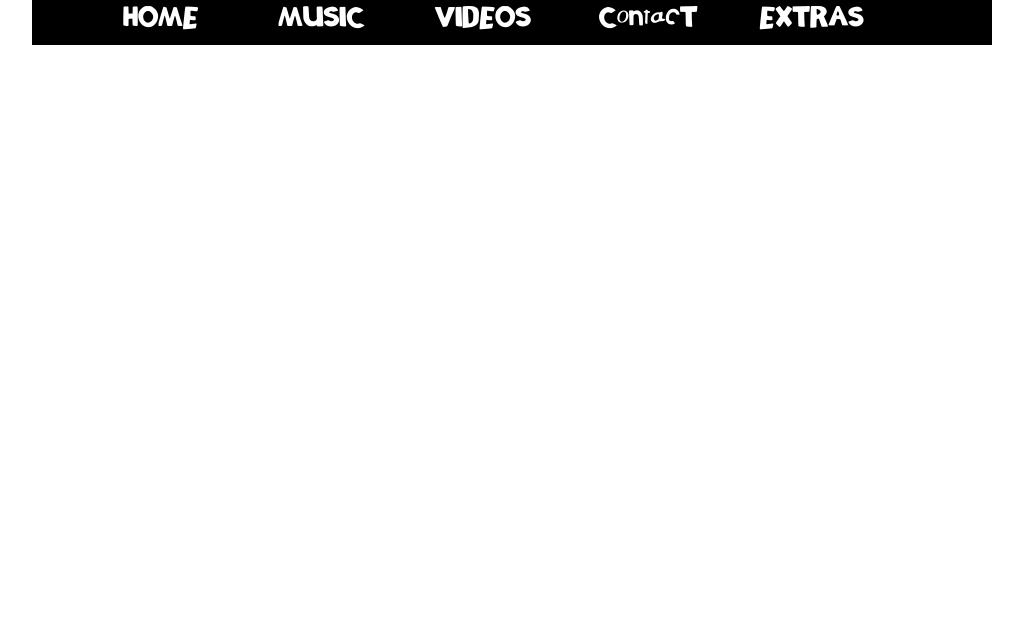
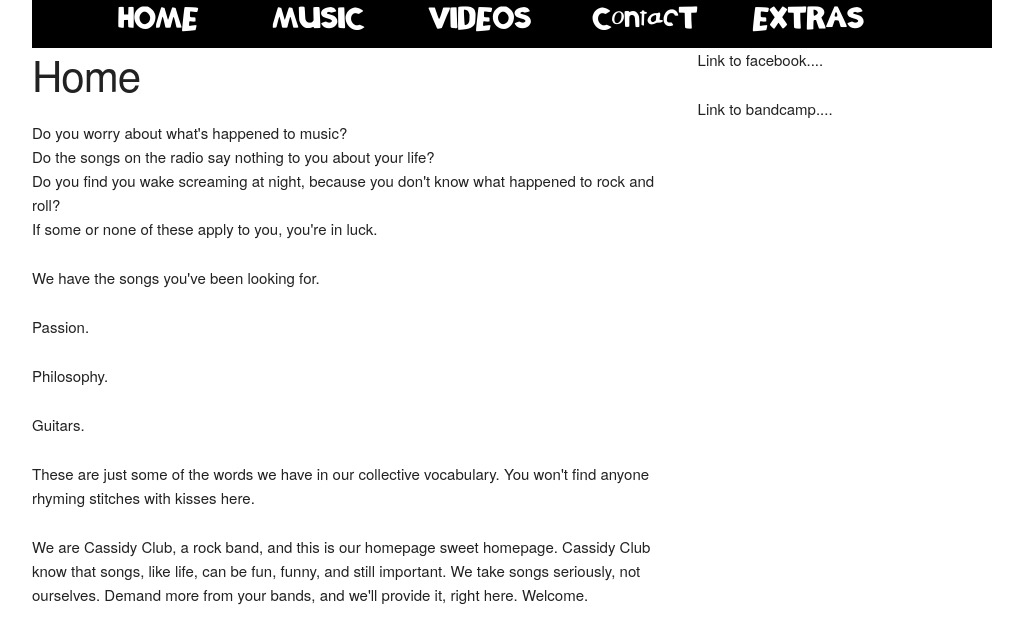
Before and after one commit to jackhickey/jackhickey.github.io, a plain HTML site: page index.html in a window 1280 px wide. Shown: the part 895-1535 px from the top of the page, without its empty margins (128-1151 px from the left). Before the commit the page ends 948 px from the top, so only its background shows below. Drawn offline with nearby package versions, Linux system fonts and the light colour scheme.

Commit message:
home text and menu styling
add the blurb to the home page and made a little on-hover animation for the menu

```diff
--- a/index.html
+++ b/index.html
@@ -17,12 +17,43 @@
 
         <div class="row menu">
             <div class="two columns"></div>
-            <div class="two columns">HOME</div>
-            <div class="two columns">MUSIC</div>
-            <div class="two columns">VIDEOS</div>
-            <div class="two columns">ContacT</div>
-            <div class="two columns">EXTRAS</div>
+            <div class="two columns"> <a href="#home"> HOME </a> </div>
+            <div class="two columns"> <a href="#music"> MUSIC </a> </div>
+            <div class="two columns"> <a href="#videos">VIDEOS </a></div>
+            <div class="two columns"> <a href="#contact"> ContacT </a></div>
+            <div class="two columns"> <a href="#extras"> EXTRAS </a></div>
         </div>
+
+        <!--Home Page-->
+        <div class="row">
+            <div class="eight columns">
+                <h2 id="home">Home</h2>
+                <div>Do you worry about what's happened to music? </div>
+                <div>Do the songs on the radio say nothing to you about your life? </div>
+                <div> Do you find you wake screaming at night, because you don't know what happened to rock and roll?</div>
+
+                <p> If some or none of these apply to you, you're in luck. </p>
+
+                <p> We have the songs you've been looking for. </p>
+
+                <p>Passion.</p>
+
+                <p> Philosophy.</p>
+
+                <p> Guitars. </p>
+
+                <p> These are just some of the words we have in our collective vocabulary. You won't find anyone rhyming stitches with kisses here.</p>
+
+                <p> We are Cassidy Club, a rock band, and this is our homepage sweet homepage. Cassidy Club know that songs, like life, can be fun, funny, and still important. We take songs seriously, not ourselves. Demand more from your bands, and we'll
+                    provide it, right here. Welcome.</p>
+            </div>
+            <div class="four columns">
+                <p> Link to facebook.... </p>
+                <p> Link to bandcamp....</p>
+
+            </div>
+        </div>
+        <!--End Home Page-->
 
     </div>
 
--- a/style.css
+++ b/style.css
@@ -2,6 +2,9 @@
     font-family: "Cassidy_Club_Calligraphy";
     src: url('ccc.ttf');
 }
+
+
+/*base*/
 
 body {
     background-color: white;
@@ -13,6 +16,9 @@ h1 {
     font-size: 120;
     text-align: center;
 }
+
+
+/*menu stuff*/
 
 div.centered {
     margin-left: auto;
@@ -31,3 +37,15 @@ img.banner {
     font-size: 30;
     text-align: right;
 }
+
+.menu a {
+    color: white;
+    text-decoration: none;
+    font-size: 32;
+    transition: font 0.5s ease
+}
+
+.menu a:hover {
+    font-size: 33;
+    transition: font 0.3s ease
+}
```
